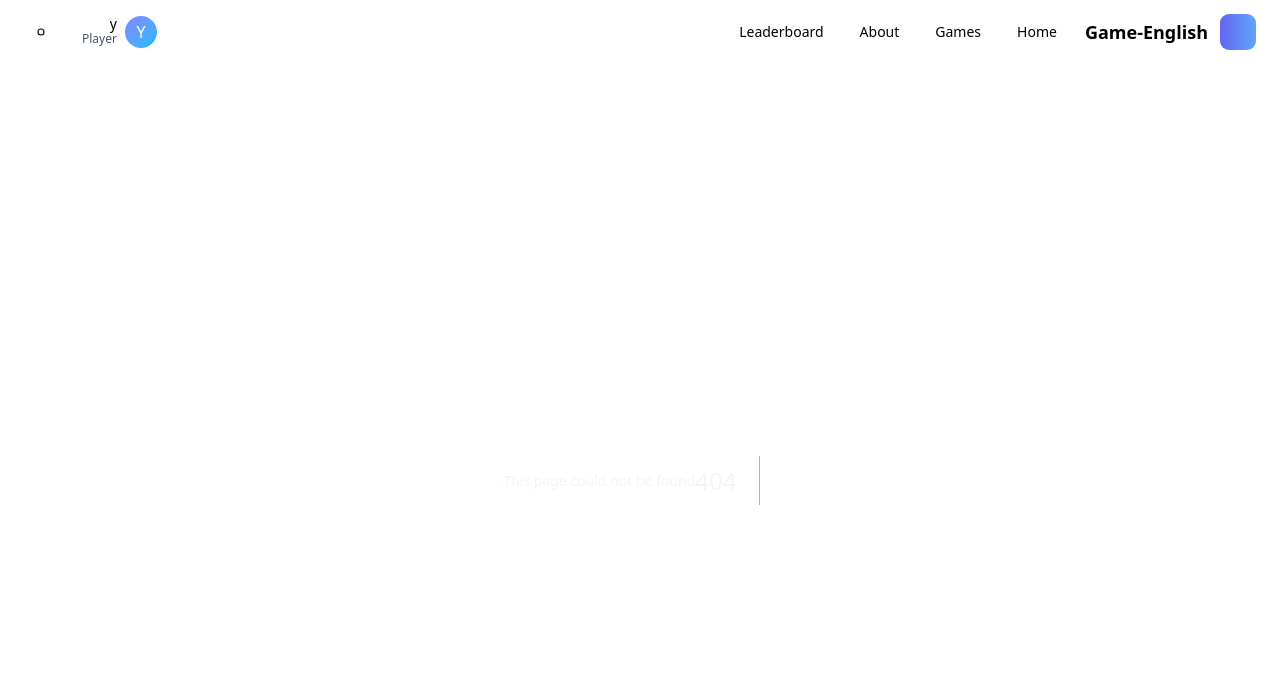
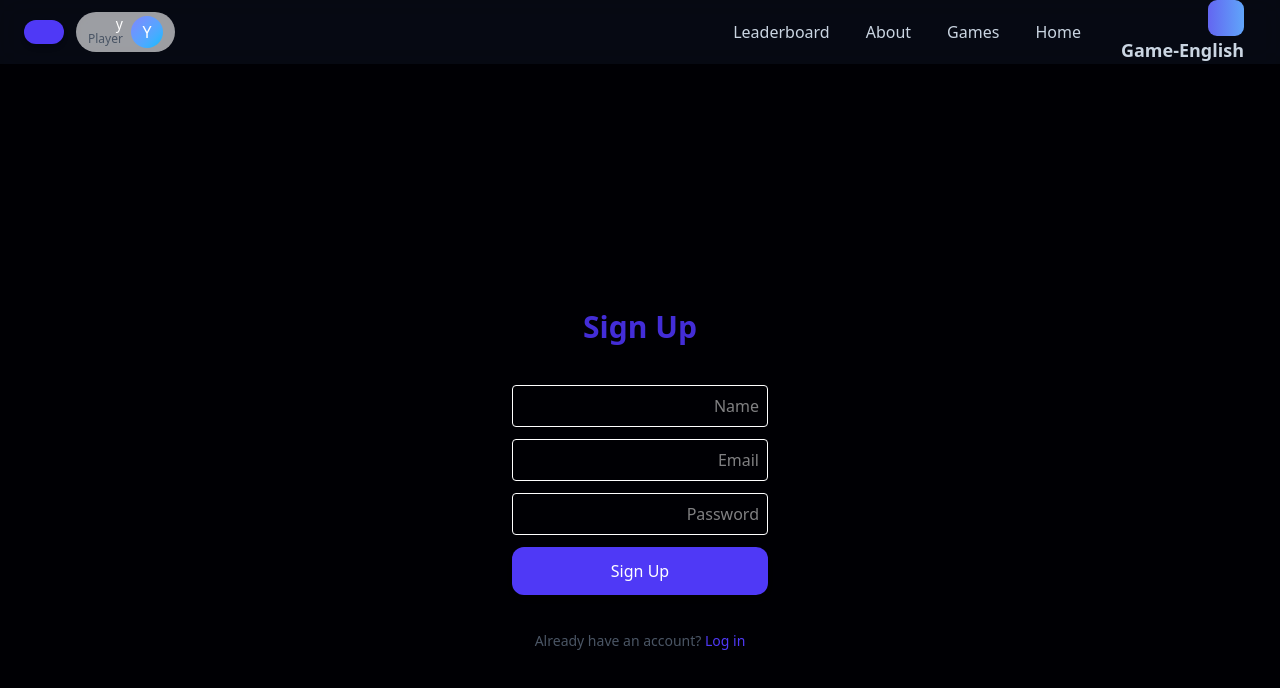
Before and after one commit to Fullstack-Common-Project/English-learning-experience, a Next.js app in the folder client/: page /sign-up in a window 1280 px wide. Before the commit this address had no page. Shown: the top 688 px of the page. Built offline with nearby package versions, Linux system fonts and the light colour scheme.

Commit message:
login_&_register_ui

```diff
--- a/client/package.json
+++ b/client/package.json
@@ -9,6 +9,7 @@
   },
   "dependencies": {
     "@reduxjs/toolkit": "^2.9.1",
+    "autoprefixer": "^10.4.21",
     "framer-motion": "^12.23.24",
     "next": "15.5.5",
     "react": "19.1.0",
--- /dev/null
+++ b/client/src/app/(auth)/login/page.tsx
@@ -0,0 +1,52 @@
+"use client";
+
+import { useRef } from "react";
+import { useDispatch } from "react-redux";
+import { setUser } from "@/store/userSlice";
+import { useRouter } from "next/navigation";
+
+export default function Login() {
+  const nameRef = useRef<HTMLInputElement>(null);
+  const emailRef = useRef<HTMLInputElement>(null);
+  const dispatch = useDispatch();
+  const router = useRouter();
+
+  const handleLogin = (e: React.FormEvent) => {
+    e.preventDefault();
+
+    const name = nameRef.current?.value || "";
+    const email = emailRef.current?.value || "";
+
+    // נעדכן את ה-Redux
+    dispatch(setUser({ name, email }));
+
+    // נעבור לעמוד הראשי
+    router.push("/");
+  };
+
+  return (
+    <div className="flex flex-col items-center justify-center h-screen gap-4">
+      <h1 className=".section-title">Login</h1>
+      <form onSubmit={handleLogin} className="flex flex-col gap-3 w-64">
+        <input
+          ref={nameRef}
+          type="text"
+          placeholder="Name"
+          className="border p-2 rounded"
+        />
+        <input
+          ref={emailRef}
+          type="email"
+          placeholder="Email"
+          className="border p-2 rounded"
+        />
+        <button
+          type="submit"
+          className="btn-primary"
+        >
+          Login
+        </button>
+      </form>
+    </div>
+  );
+}
--- /dev/null
+++ b/client/src/app/(auth)/sign-up/page.tsx
@@ -0,0 +1,76 @@
+"use client";
+import { useRef } from "react";
+import { useDispatch } from "react-redux";
+import { setUser } from "@/store/userSlice";
+import { useRouter } from "next/navigation";
+
+export default function SignUp() {
+  const nameRef = useRef<HTMLInputElement>(null);
+  const emailRef = useRef<HTMLInputElement>(null);
+  const passwordRef = useRef<HTMLInputElement>(null);
+  const dispatch = useDispatch();
+  const router = useRouter();
+
+  const handleSubmit = (e: React.FormEvent) => {
+    e.preventDefault();
+
+    const name = nameRef.current?.value;
+    const email = emailRef.current?.value;
+    const password = passwordRef.current?.value;
+
+    if (!name || !email || !password) {
+      alert("Please fill in all fields");
+      return;
+    }
+    dispatch(setUser({ name, email }));
+
+    alert("Sign up successful!");
+    router.push("/");
+  };
+
+  return (
+      <div className="flex flex-col items-center justify-center h-screen gap-4">
+        <h2 className="text-3xl font-bold text-center text-indigo-700 mb-6">
+          Sign Up
+        </h2>
+
+        <form onSubmit={handleSubmit} className="flex flex-col gap-3 w-64">
+        <input
+          ref={nameRef}
+          type="text"
+          placeholder="Name"
+          className="border p-2 rounded"
+        />
+        <input
+          ref={emailRef}
+          type="email"
+          placeholder="Email"
+          className="border p-2 rounded"
+        />
+
+         <input
+          ref={passwordRef}
+          type="text"
+          placeholder="Password"
+          className="border p-2 rounded"
+        />
+        <button
+          type="submit"
+          className="btn-primary"
+        >
+          Sign Up
+        </button>
+      </form>
+
+        <p className="text-center text-gray-600 text-sm mt-5">
+          Already have an account?{" "}
+          <a
+            href="/login"
+            className="text-indigo-600 font-medium hover:underline"
+          >
+            Log in
+          </a>
+        </p>
+      </div>
+  );
+}
--- a/client/src/app/globals.css
+++ b/client/src/app/globals.css
@@ -22,6 +22,9 @@
 @layer components {
   /* עטיפת עמודים */
   .page-container { @apply container mx-auto px-4 sm:px-6 lg:px-8 py-8 md:py-10; }
+
+/*   רקע ל - header*/
+  .header-bg { @apply fixed top-0 left-0 right-0 z-40 transition-shadow bg-slate-900/40 backdrop-blur-md;}
 
   /* כותרת עמוד */
   .section-title { @apply text-center text-4xl md:text-5xl leading-tight mb-8 md:mb-10; }
--- a/client/src/app/layout.tsx
+++ b/client/src/app/layout.tsx
@@ -3,7 +3,7 @@
 import "./globals.css";
 import { Provider, useDispatch, useSelector } from "react-redux";
 import Header from "@/components/common/Header";
-import { store } from "./store/gameStore";
+import { store } from "../store/gameStore";
 export default function RootLayout({ children }: { children: React.ReactNode }) {
 interface User {
   name: string;
--- a/client/src/app/page.tsx
+++ b/client/src/app/page.tsx
@@ -2,102 +2,11 @@ import Image from "next/image";
 
 export default function Home() {
   return (
-    <div className="font-sans grid grid-rows-[20px_1fr_20px] items-center justify-items-center min-h-screen p-8 pb-20 gap-16 sm:p-20">
-      <main className="flex flex-col gap-[32px] row-start-2 items-center sm:items-start">
-        <Image
-          className="dark:invert"
-          src="/next.svg"
-          alt="Next.js logo"
-          width={180}
-          height={38}
-          priority
-        />
-        <ol className="font-mono list-inside list-decimal text-sm/6 text-center sm:text-left">
-          <li className="mb-2 tracking-[-.01em]">
-            Get started by editing{" "}
-            <code className="bg-black/[.05] dark:bg-white/[.06] font-mono font-semibold px-1 py-0.5 rounded">
-              src/app/page.tsx
-            </code>
-            .
-          </li>
-          <li className="tracking-[-.01em]">
-            Save and see your changes instantly.
-          </li>
-        </ol>
-
-        <div className="flex gap-4 items-center flex-col sm:flex-row">
-          <a
-            className="rounded-full border border-solid border-transparent transition-colors flex items-center justify-center bg-foreground text-background gap-2 hover:bg-[#383838] dark:hover:bg-[#ccc] font-medium text-sm sm:text-base h-10 sm:h-12 px-4 sm:px-5 sm:w-auto"
-            href="https://vercel.com/new?utm_source=create-next-app&utm_medium=appdir-template-tw&utm_campaign=create-next-app"
-            target="_blank"
-            rel="noopener noreferrer"
-          >
-            <Image
-              className="dark:invert"
-              src="/vercel.svg"
-              alt="Vercel logomark"
-              width={20}
-              height={20}
-            />
-            Deploy now
-          </a>
-          <a
-            className="rounded-full border border-solid border-black/[.08] dark:border-white/[.145] transition-colors flex items-center justify-center hover:bg-[#f2f2f2] dark:hover:bg-[#1a1a1a] hover:border-transparent font-medium text-sm sm:text-base h-10 sm:h-12 px-4 sm:px-5 w-full sm:w-auto md:w-[158px]"
-            href="https://nextjs.org/docs?utm_source=create-next-app&utm_medium=appdir-template-tw&utm_campaign=create-next-app"
-            target="_blank"
-            rel="noopener noreferrer"
-          >
-            Read our docs
-          </a>
-        </div>
-      </main>
-      <footer className="row-start-3 flex gap-[24px] flex-wrap items-center justify-center">
-        <a
-          className="flex items-center gap-2 hover:underline hover:underline-offset-4"
-          href="https://nextjs.org/learn?utm_source=create-next-app&utm_medium=appdir-template-tw&utm_campaign=create-next-app"
-          target="_blank"
-          rel="noopener noreferrer"
-        >
-          <Image
-            aria-hidden
-            src="/file.svg"
-            alt="File icon"
-            width={16}
-            height={16}
-          />
-          Learn
-        </a>
-        <a
-          className="flex items-center gap-2 hover:underline hover:underline-offset-4"
-          href="https://vercel.com/templates?framework=next.js&utm_source=create-next-app&utm_medium=appdir-template-tw&utm_campaign=create-next-app"
-          target="_blank"
-          rel="noopener noreferrer"
-        >
-          <Image
-            aria-hidden
-            src="/window.svg"
-            alt="Window icon"
-            width={16}
-            height={16}
-          />
-          Examples
-        </a>
-        <a
-          className="flex items-center gap-2 hover:underline hover:underline-offset-4"
-          href="https://nextjs.org?utm_source=create-next-app&utm_medium=appdir-template-tw&utm_campaign=create-next-app"
-          target="_blank"
-          rel="noopener noreferrer"
-        >
-          <Image
-            aria-hidden
-            src="/globe.svg"
-            alt="Globe icon"
-            width={16}
-            height={16}
-          />
-          Go to nextjs.org →
-        </a>
-      </footer>
+    <div className=".page-container">
+      <h1 className="section-title">Welcome to Game-English!</h1>
+      <p className="section-description">
+        Dive into an exciting journey of learning English through interactive games and challenges. Enhance your skills while having fun!
+      </p>
     </div>
   );
 }
--- a/client/src/components/common/Header.tsx
+++ b/client/src/components/common/Header.tsx
@@ -25,19 +25,15 @@ export default function Header() {
   ];
 
   return (
-    <header
-      className={`fixed top-0 left-0 right-0 z-40 transition-shadow bg-opacity-80 backdrop-blur-sm ${
-        scrolled ? "shadow-md" : ""
-      }`}
-      aria-label="Main site header"
-    >
+    <header className={`header-bg ${scrolled ? "shadow-md" : ""}`} aria-label="Main site header">
+
       <div className="max-w-screen-xl mx-auto px-4 md:px-6">
         <div className="h-16 flex items-center justify-between">
 
           <div className="flex items-center gap-4">
             <Link
               href="/about"
-              className="flex items-center gap-3 focus:outline-none focus-visible:ring-2 focus-visible:ring-offset-2 rounded"
+              className="nav-link"
             >
               <svg
                 width="36"
@@ -65,7 +61,7 @@ export default function Header() {
                 <Link
                   key={n.href}
                   href={n.href}
-                  className="px-3 py-2 rounded-md text-sm hover:bg-gray-100 focus:outline-none focus-visible:ring-2"
+                  className="nav-link"
                 >
                   {n.label}
                 </Link>
@@ -114,11 +110,8 @@ export default function Header() {
               <button
                 title="Toggle theme"
                 aria-label="Toggle theme"
-                className="p-2 rounded-md focus:outline-none focus-visible:ring-2"
+                className="btn-primary"
               >
-                <svg width="18" height="18" viewBox="0 0 24 24" fill="none" aria-hidden>
-                  <circle cx="12" cy="12" r="4" stroke="currentColor" strokeWidth="1.4" />
-                </svg>
               </button>
             </div>
           </div>
@@ -142,7 +135,7 @@ export default function Header() {
                   key={n.href}
                   href={n.href}
                   onClick={() => setMobileOpen(false)}
-                  className="block px-3 py-2 rounded-md text-base hover:bg-gray-100 focus:outline-none"
+                  className="nav-link"
                 >
                   {n.label}
                 </Link>
```
Also changed, not shown: client/src/store/Providers.tsx (renamed from client/src/app/store/Providers.tsx), client/src/store/gameStore.tsx (renamed from client/src/app/store/gameStore.tsx), client/src/store/userSlice.tsx (renamed from client/src/app/store/userSlice.tsx), 1 other file (tests, documents, lock files or other folders).
